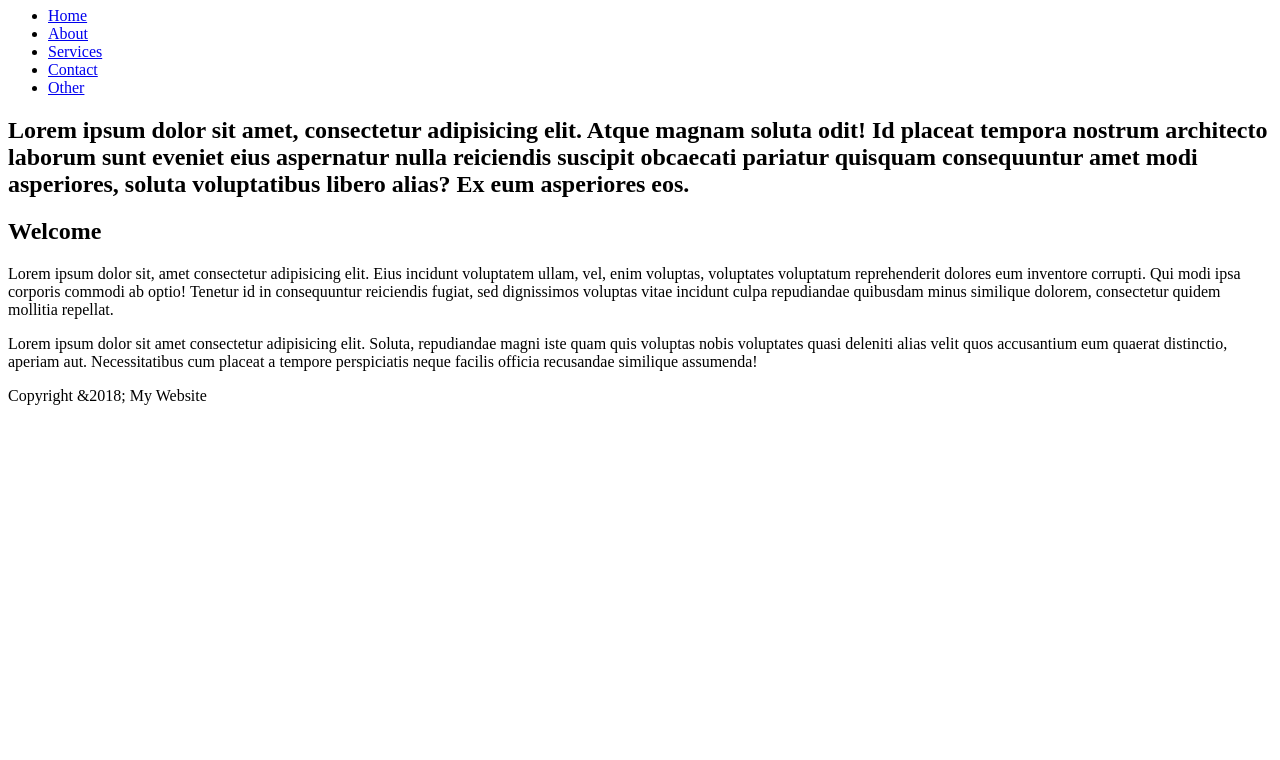
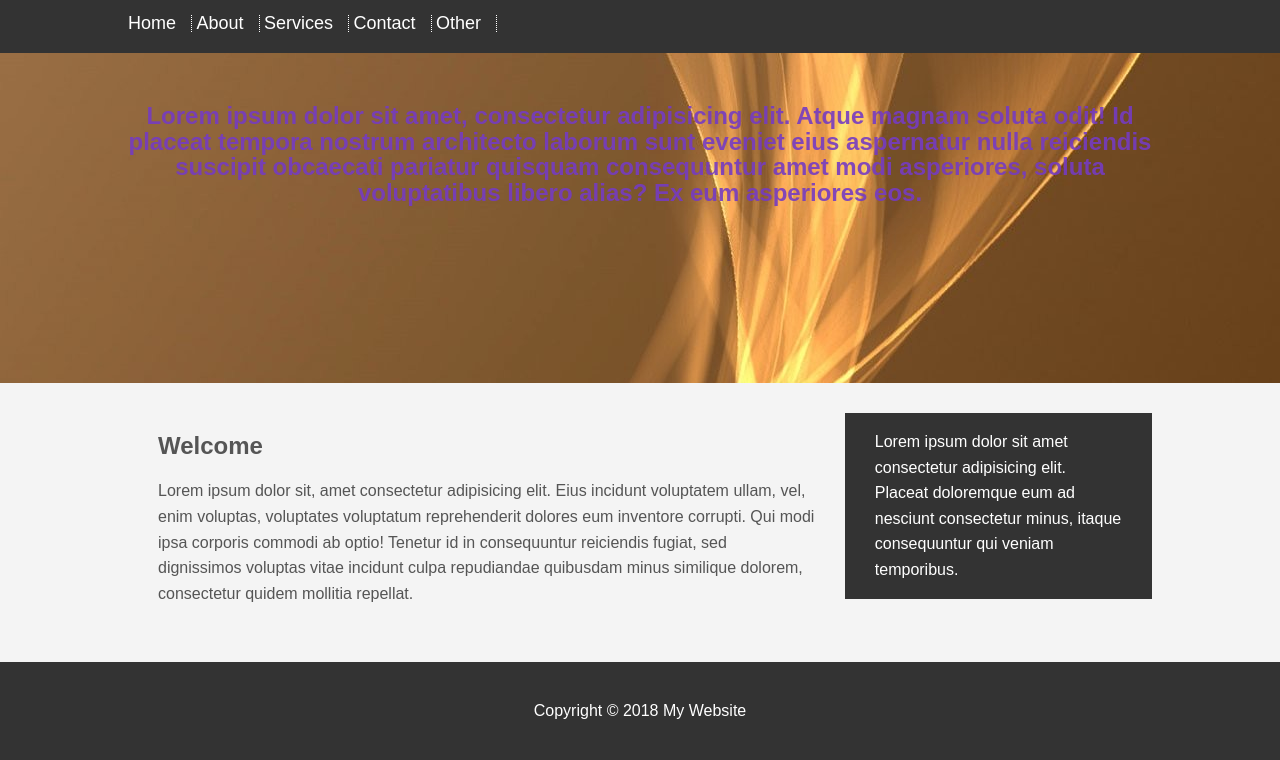
Before and after one commit to simon125/TraverskyCourse, a plain HTML site: page index.html in a window 1280 px wide. Shown: the part 73-833 px from the top of the page. Before the commit the page ends 800 px from the top, so only its background shows below. Drawn offline with Linux system fonts and the light colour scheme.

Commit message:
finished website

```diff
--- a/CSS/style.css
+++ b/CSS/style.css
@@ -0,0 +1,96 @@
+body{
+    background-color: #f4f4f4;
+    color:#555;
+    font-family: Arial, Helvetica, sans-serif;
+    font-size: 16px;
+    line-height: 1.6em;
+    margin:0;
+}
+
+.container{
+    width: 80%;
+    margin: auto;
+    overflow: hidden;
+}
+
+.container h1{
+    text-align: center;
+}
+
+.container li{
+    border-right: 1px dotted white;
+}
+.container li:hover{
+    padding: 5px;
+    background-color: lightslategray;
+}
+
+#main-header{
+    background-color: coral;
+    color:#fff;
+}
+
+#navbar{
+    background-color: #333;
+    color:#fff;
+}
+#navbar ul{
+    padding: 0;
+    list-style: none;
+}
+
+#navbar li{
+    display: inline;
+}
+
+#navbar a{
+    color: #fff;
+    text-decoration: none;
+    font-size: 18px;
+    padding-right: 15px;
+}
+#showcase{
+    color: rgba(117, 59, 194, 0.897);
+    background-image: url('../images/zdj.jpg');
+    background-position: center right;
+    min-height: 300px;
+    margin-bottom: 30px;
+    text-align: center;
+    line-height: 1.6em;
+    padding-top: 30px;
+}
+
+#main{
+    float: left;
+    width: 70%;
+    padding: 0 30px;
+    box-sizing: border-box;
+}
+#sidebar{
+    float: right;
+    width: 30%;
+    padding: 0 30px;
+    box-sizing: border-box;
+    color:#fff;
+    background: #333;
+}
+
+#main-footer{
+    background: #333;
+    color: #fff;
+    text-align: center;
+    padding: 20px;
+    margin-top: 40px;
+}
+@media(max-width: 600px){
+    #main{
+        width: 100%;
+        float: none;
+    }
+
+    #sidebar{
+        width:100%;
+        float: none;
+    }
+
+}
--- a/index.html
+++ b/index.html
@@ -27,27 +27,27 @@
 
     <section id="showcase">
         <div class="container">
-            <h1>
+            <h2>
                 Lorem ipsum dolor sit amet, consectetur adipisicing elit. Atque magnam soluta odit! Id placeat tempora nostrum architecto laborum sunt eveniet eius aspernatur nulla reiciendis suscipit obcaecati pariatur quisquam consequuntur amet modi asperiores, soluta voluptatibus libero alias? Ex eum asperiores eos.
-            </h1>
+            </h2>
         </div>
      </section>
      <div class="container">
         <section id="main">
-            <h1>Welcome</h1>
+            <h2>Welcome</h2>
             <p>
                 Lorem ipsum dolor sit, amet consectetur adipisicing elit. Eius incidunt voluptatem ullam, vel, enim voluptas, voluptates voluptatum reprehenderit dolores eum inventore corrupti. Qui modi ipsa corporis commodi ab optio! Tenetur id in consequuntur reiciendis fugiat, sed dignissimos voluptas vitae incidunt culpa repudiandae quibusdam minus similique dolorem, consectetur quidem mollitia repellat.
             </p>
         </section>
         <aside id="sidebar">
             <p>
-                Lorem ipsum dolor sit amet consectetur adipisicing elit. Soluta, repudiandae magni iste quam quis voluptas nobis voluptates quasi deleniti alias velit quos accusantium eum quaerat distinctio, aperiam aut. Necessitatibus cum placeat a tempore perspiciatis neque facilis officia recusandae similique assumenda!
+                Lorem ipsum dolor sit amet consectetur adipisicing elit. Placeat doloremque eum ad nesciunt consectetur minus, itaque consequuntur qui veniam temporibus.
             </p>
         </aside>
     </div>
 
     <footer id="main-footer">
-        <p>Copyright &2018; My Website</p>
+        <p>Copyright &copy; 2018 My Website</p>
     </footer>
 
 
```
Also changed, not shown: images/zdj.jpg (added).
